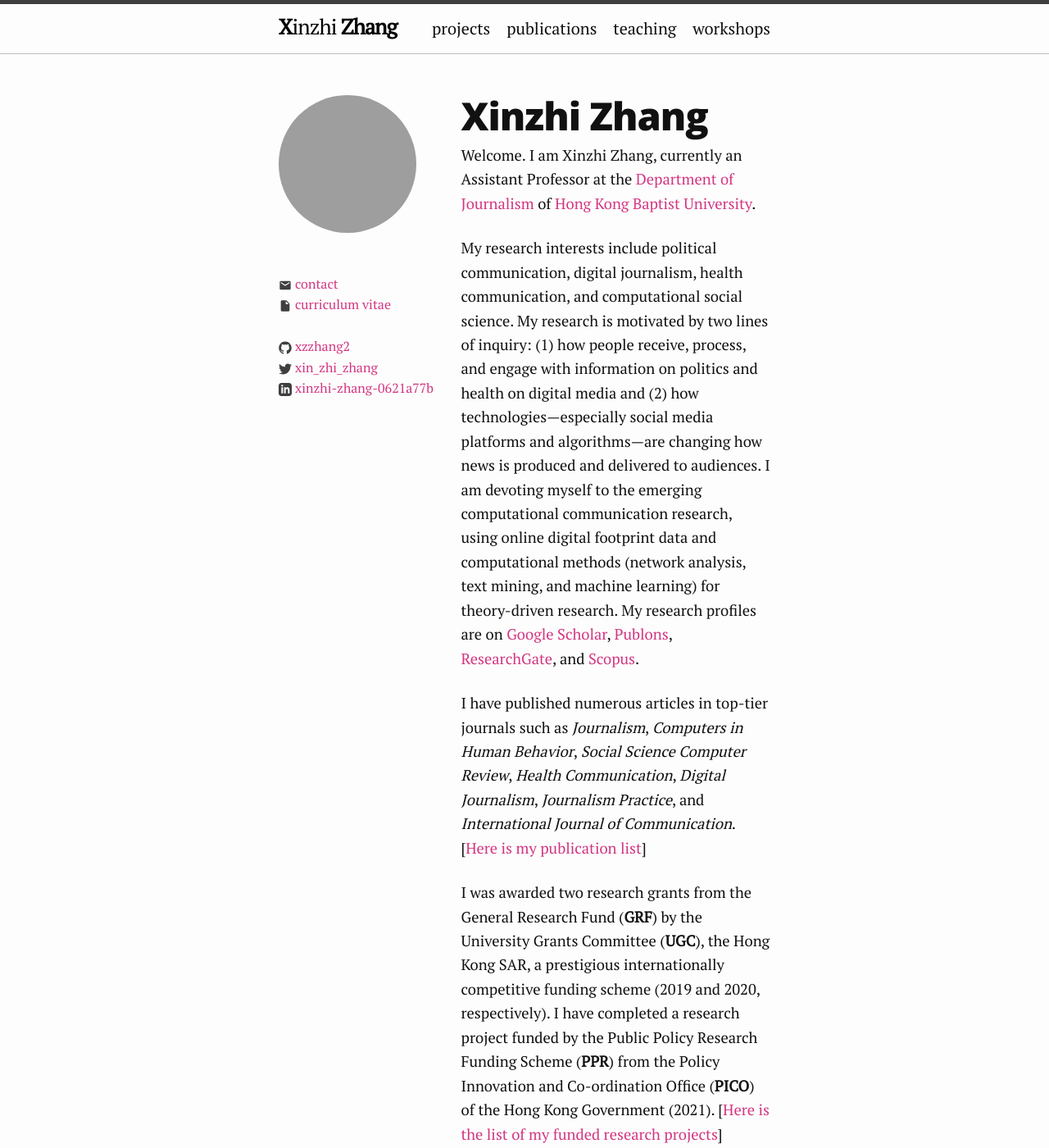
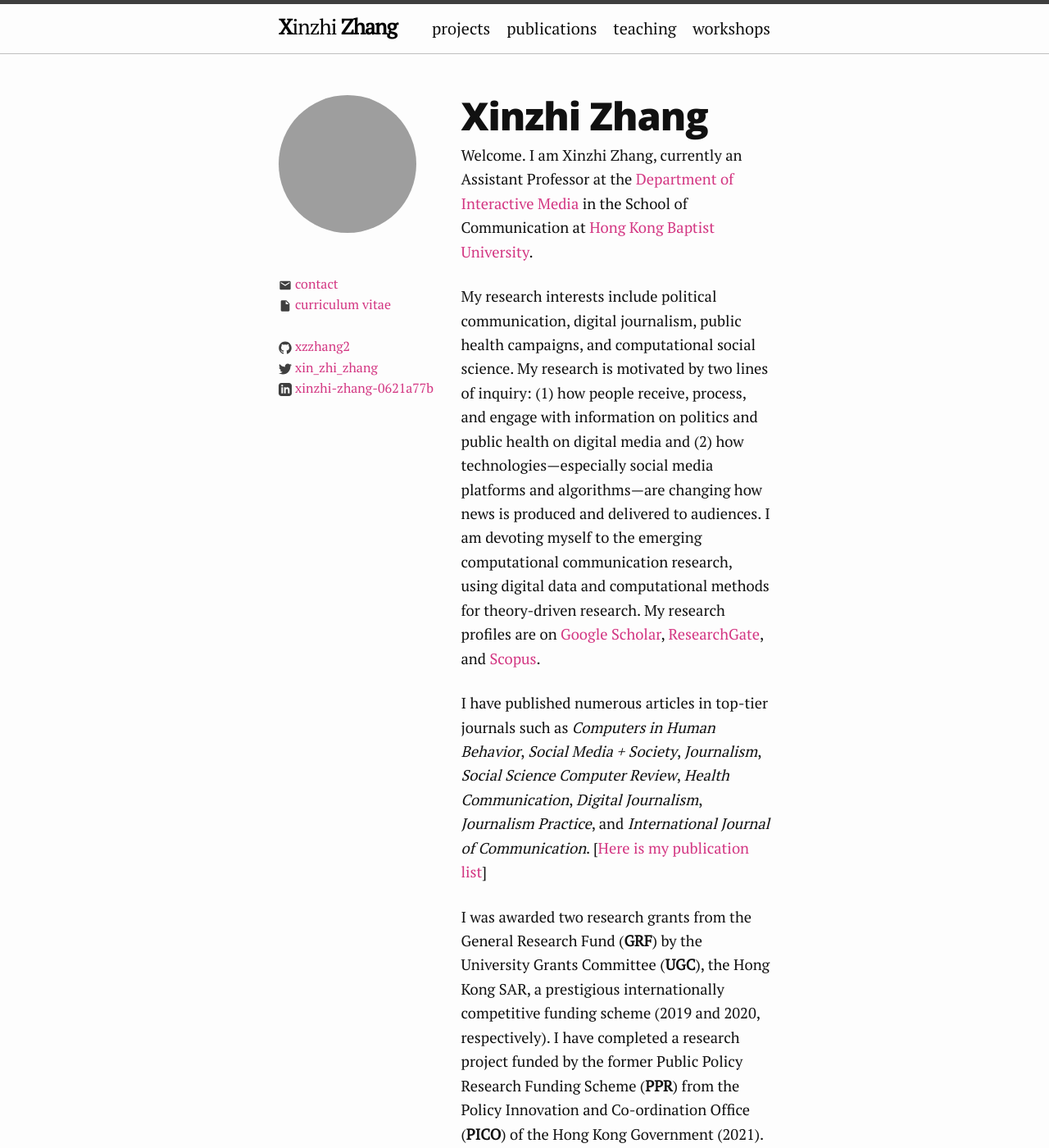
Before and after one commit to xzzhang2/xzzhang2.github.io, a Jekyll site: the page built from index.md, in a window 1280 px wide and 1400 px high. Shown: the whole window at 82% size. Built offline with Jekyll 4.4.1, drawn with Linux system fonts in a browser that asks for light colours; some of the changed text lies outside the part shown; grey boxes are pictures that could not be loaded.

Commit message:
Update index.md
manually updating the index.md file online @2022-08-03

```diff
--- a/index.md
+++ b/index.md
@@ -7,20 +7,20 @@
 ---
 
 
-Welcome. I am Xinzhi Zhang, currently an Assistant Professor at the [Department of Journalism](http://www.jour.hkbu.edu.hk/faculty-member/dr-xinzhi-zhang/) of [Hong Kong Baptist University](http://www.hkbu.edu.hk).
+Welcome. I am Xinzhi Zhang, currently an Assistant Professor at the [Department of Interactive Media](https://scholars.hkbu.edu.hk/en/persons/xinzhi-zhang-11) in the School of Communication at [Hong Kong Baptist University](http://www.hkbu.edu.hk).
 
-My research interests include political communication, digital journalism, health communication, and computational social science. My research is motivated by two lines of inquiry: (1) how people receive, process, and engage with information on politics and health on digital media and (2) how technologies—especially social media platforms and algorithms—are changing how news is produced and delivered to audiences. I am devoting myself to the emerging computational communication research, using online digital footprint data and computational methods (network analysis, text mining, and machine learning) for theory-driven research. My research profiles are on [Google Scholar](https://scholar.google.com.hk/citations?user=iOFeIDIAAAAJ&hl=en), [Publons](https://publons.com/researcher/1613458/xinzhi-zhang), [ResearchGate](https://www.researchgate.net/profile/Xinzhi_Zhang3), and [Scopus](https://www.scopus.com/authid/detail.uri?partnerID=HzOxMe3b&authorId=55330999000&origin=inward).
+My research interests include political communication, digital journalism, public health campaigns, and computational social science. My research is motivated by two lines of inquiry: (1) how people receive, process, and engage with information on politics and public health on digital media and (2) how technologies—especially social media platforms and algorithms—are changing how news is produced and delivered to audiences. I am devoting myself to the emerging computational communication research, using digital data and computational methods for theory-driven research. My research profiles are on [Google Scholar](https://scholar.google.com.hk/citations?user=iOFeIDIAAAAJ&hl=en), [ResearchGate](https://www.researchgate.net/profile/Xinzhi_Zhang3), and [Scopus](https://scholars.hkbu.edu.hk/en/persons/xinzhi-zhang-11).
 
-I have published numerous articles in top-tier journals such as *Journalism*, *Computers in Human Behavior*, *Social Science Computer Review*, *Health Communication*, *Digital Journalism*, *Journalism Practice*, and *International Journal of Communication*. [[Here is my publication list](http://drxinzhizhang.com/pages/pubs.html)]
+I have published numerous articles in top-tier journals such as *Computers in Human Behavior*, *Social Media + Society*, *Journalism*, *Social Science Computer Review*, *Health Communication*, *Digital Journalism*, *Journalism Practice*, and *International Journal of Communication*. [[Here is my publication list](https://xzzhang2.github.io/pages/pubs.html)]
 
-I was awarded two research grants from the General Research Fund (**GRF**) by the University Grants Committee (**UGC**), the Hong Kong SAR, a prestigious internationally competitive funding scheme (2019 and 2020, respectively). I have completed a research project funded by the Public Policy Research Funding Scheme (**PPR**) from the Policy Innovation and Co-ordination Office (**PICO**) of the Hong Kong Government (2021). [[Here is the list of my funded research projects](http://drxinzhizhang.com/pages/projects.html)]
+I was awarded two research grants from the General Research Fund (**GRF**) by the University Grants Committee (**UGC**), the Hong Kong SAR, a prestigious internationally competitive funding scheme (2019 and 2020, respectively). I have completed a research project funded by the former Public Policy Research Funding Scheme (**PPR**) from the Policy Innovation and Co-ordination Office (**PICO**) of the Hong Kong Government (2021). [[Here is the list of my funded research projects](https://xzzhang2.github.io/pages/projects.html)]
 
-I am the founding Programme Director of [Master of Science in AI and Digital Media](https://gs.hkbu.edu.hk/programmes/master-of-science-msc-in-ai-and-digital-media) (2018 - Present), a pioneering interdisciplinary postgraduate programme of its kind in Hong Kong. The Programme is selected to be funded by the [Targeted Taught Postgraduate Programmes Fellowships Scheme](https://www.ugc.edu.hk/eng/ugc/activity/targeted_postgraduate_scheme.html) by the University Grants Committee (**UGC**), the Hong Kong SAR. I was also one of the founding members—and later the Programme Director—of [Data and Media Communication Concentration](http://bu-dmc.hkbu.edu.hk) (2017 - 19), the first undergraduate concentration in Hong Kong on data-driven news reporting and storytelling.
+I am the founding Programme Director of [Master of Science (MSc) in AI and Digital Media](https://gs.hkbu.edu.hk/programmes/master-of-science-msc-in-ai-and-digital-media) (2018 - Present), a pioneering interdisciplinary postgraduate programme of its kind in Hong Kong. The Programme is selected to be funded by the [Targeted Taught Postgraduate Programmes Fellowships Scheme](https://www.ugc.edu.hk/eng/ugc/activity/targeted_postgraduate_scheme.html) by the University Grants Committee (**UGC**), the Hong Kong SAR. I was also one of the founding members—and later the Programme Director—of [Data and Media Communication Concentration](http://bu-dmc.hkbu.edu.hk) (2017 - 19), the first undergraduate concentration in Hong Kong on data-driven news reporting and storytelling.
 
 I am the recipient of **HKBU's Performance Award as Young Researcher** in 2021. I am also the recipient of **HKBU's Performance Award in Teaching** in 2022.
 
-I am the Editorial Board Member (from Jan 2022) of [*Digital Journalism*](https://www.tandfonline.com/toc/rdij20/current), an international leading journal in digital journalism studies.
+I am the Editorial Board Member of [*Digital Journalism*](https://www.tandfonline.com/toc/rdij20/current), an international leading journal in digital journalism studies.
 
 I obtained Ph.D. in Media and Communication (2013) and an M.A. *with Distinction* in Communication and New Media (2009) from the [Department of Media and Communication](http://www6.cityu.edu.hk/com/) at [City University of Hong Kong](www.cityu.edu.hk).
 
-[Updated: Apr 2022]
+[Updated: August 2022]
```
